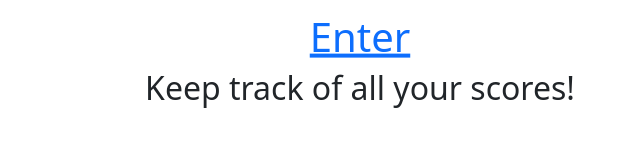
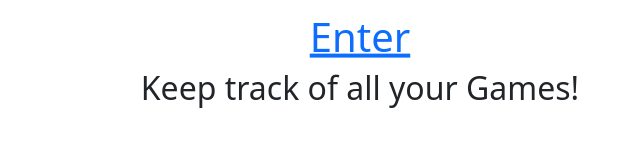
Before and after one commit to EHB-MCT/web2-frontend-JarnoPauwels, a plain HTML site: page docs/index.html in a window 1280 px wide. Shown: the part 359-506 px from the top of the page, 280-920 px from the left. Drawn offline with nearby package versions, Linux system fonts and the light colour scheme.

Commit message:
Update index.html

```diff
--- a/docs/index.html
+++ b/docs/index.html
@@ -27,7 +27,7 @@
     <div class="section-index">
       <h2 class="index-title">Welcome to <img class="home-img" src="../img/logo.png" alt=""></h2>
       <h1 class="index-enter"><a href="./games.html">Enter</a></h1>
-      <h2 class="index-text">Keep track of all your scores!</h2>
+      <h2 class="index-text">Keep track of all your Games!</h2>
       <!-- <h3 class="home-button"><a href="./games.html">Go to <span class="games-color">Games</span> or see your <span class="games-color">Scores</span></a></h3> -->
     </div>
   </div>
```
